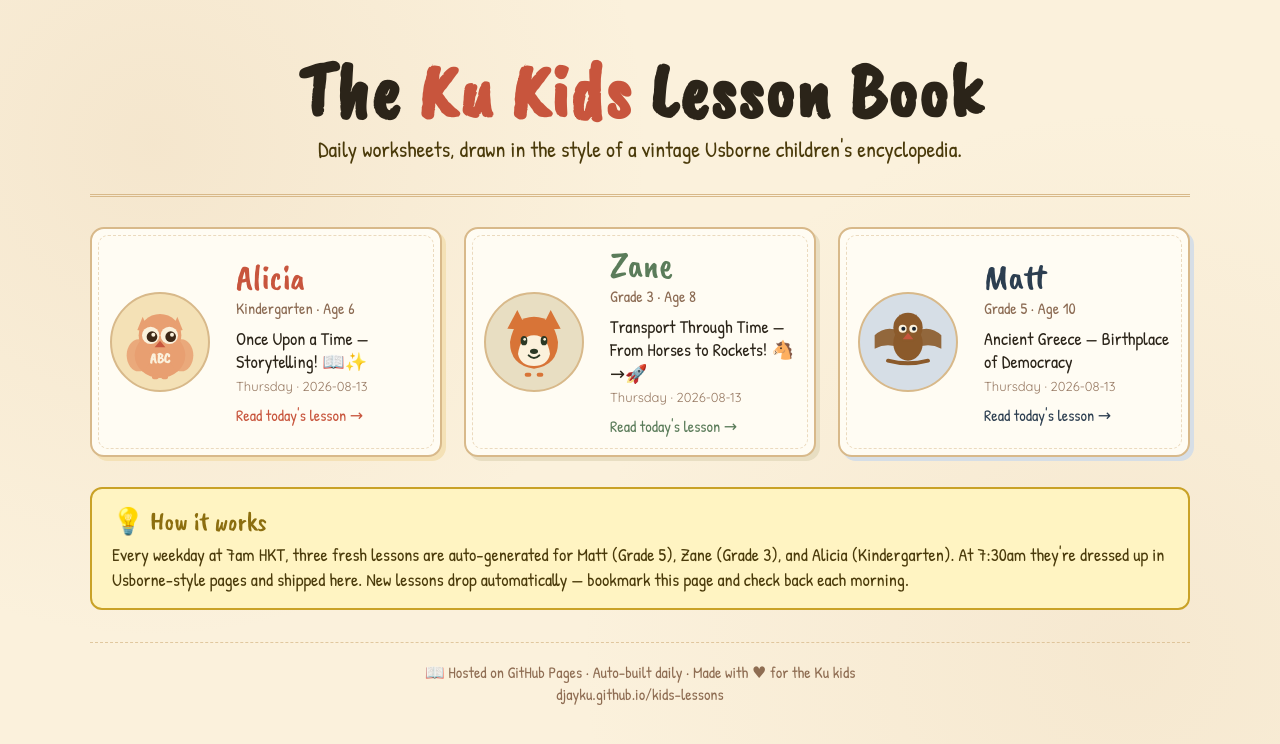
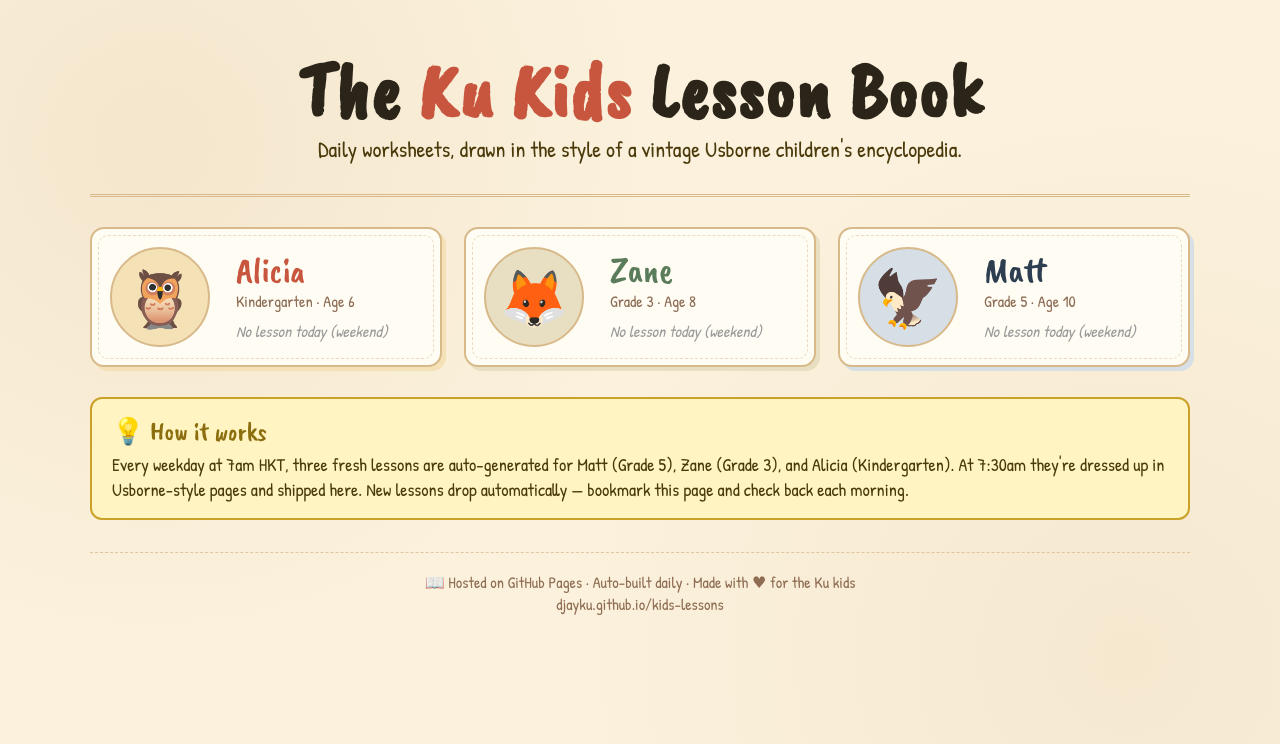
Before and after one commit to djayku/kids-lessons, a plain HTML site: page index.html in a window 1280 px wide. Drawn offline with nearby package versions, Linux system fonts and the light colour scheme.

```diff
--- a/index.html
+++ b/index.html
@@ -166,82 +166,30 @@
   </header>
 
   <div class="grid">
-<a href="alicia/2026-08-13.html" class="card" style="--p:#C8553D;--s:#F4E1B6;">
-  <div class="card-mascot" style="background:#F4E1B6;">
-<svg viewBox="0 0 120 120" xmlns="http://www.w3.org/2000/svg" aria-hidden="true">
-  <ellipse cx="60" cy="80" rx="38" ry="34" fill="#E89F71"/>
-  <ellipse cx="28" cy="80" rx="18" ry="24" fill="#E89F71" opacity="0.85"/>
-  <ellipse cx="92" cy="80" rx="18" ry="24" fill="#E89F71" opacity="0.85"/>
-  <circle cx="60" cy="50" r="32" fill="#E89F71"/>
-  <polygon points="34,22 44,46 26,42" fill="#E89F71"/>
-  <polygon points="86,22 76,46 94,42" fill="#E89F71"/>
-  <circle cx="46" cy="50" r="13" fill="#FBF1DC"/>
-  <circle cx="74" cy="50" r="13" fill="#FBF1DC"/>
-  <circle cx="48" cy="52" r="8" fill="#3D2817"/>
-  <circle cx="76" cy="52" r="8" fill="#3D2817"/>
-  <circle cx="50" cy="49" r="3" fill="#FBF1DC"/>
-  <circle cx="78" cy="49" r="3" fill="#FBF1DC"/>
-  <polygon points="60,58 52,68 68,68" fill="#C8553D"/>
-  <rect x="48" y="108" width="10" height="8" rx="3" fill="#E89F71"/>
-  <rect x="62" y="108" width="10" height="8" rx="3" fill="#E89F71"/>
-  <text x="60" y="92" text-anchor="middle" font-family="Caveat Brush, cursive" font-size="22" fill="#FBF1DC" font-weight="700">ABC</text>
-</svg></div>
+<div class="card" style="--p:#C8553D;--s:#F4E1B6;">
+  <div class="card-mascot" style="background:#F4E1B6;">🦉</div>
   <div class="card-body">
     <div class="card-name">Alicia</div>
     <div class="card-grade">Kindergarten · Age 6</div>
-    <div class="card-topic">Once Upon a Time — Storytelling! 📖✨</div>
-    <div class="card-meta">Thursday · 2026-08-13</div>
-    <div class="card-arrow">Read today's lesson →</div>
+    <div class="card-empty">No lesson today (weekend)</div>
   </div>
-</a>
-<a href="zane/2026-08-13.html" class="card" style="--p:#5B7C5A;--s:#E8DEC2;">
-  <div class="card-mascot" style="background:#E8DEC2;">
-<svg viewBox="0 0 120 120" xmlns="http://www.w3.org/2000/svg" aria-hidden="true">
-  <polygon points="20,40 35,12 50,42" fill="#D87437"/>
-  <polygon points="100,40 85,12 70,42" fill="#D87437"/>
-  <path d="M60 22 Q30 22 24 60 Q24 95 60 100 Q96 95 96 60 Q90 22 60 22 Z" fill="#D87437"/>
-  <path d="M60 50 Q40 50 36 78 Q40 96 60 96 Q80 96 84 78 Q80 50 60 50 Z" fill="#FBF1DC"/>
-  <ellipse cx="45" cy="58" rx="5" ry="7" fill="#2A3825"/>
-  <ellipse cx="75" cy="58" rx="5" ry="7" fill="#2A3825"/>
-  <circle cx="46" cy="56" r="2" fill="#FBF1DC"/>
-  <circle cx="76" cy="56" r="2" fill="#FBF1DC"/>
-  <ellipse cx="60" cy="74" rx="6" ry="4" fill="#2A3825"/>
-  <path d="M52 80 Q60 88 68 80" stroke="#2A3825" stroke-width="3" fill="none" stroke-linecap="round"/>
-  <rect x="46" y="106" width="10" height="6" rx="3" fill="#D87437"/>
-  <rect x="64" y="106" width="10" height="6" rx="3" fill="#D87437"/>
-</svg></div>
+</div>
+<div class="card" style="--p:#5B7C5A;--s:#E8DEC2;">
+  <div class="card-mascot" style="background:#E8DEC2;">🦊</div>
   <div class="card-body">
     <div class="card-name">Zane</div>
     <div class="card-grade">Grade 3 · Age 8</div>
-    <div class="card-topic">Transport Through Time — From Horses to Rockets! 🐴→🚀</div>
-    <div class="card-meta">Thursday · 2026-08-13</div>
-    <div class="card-arrow">Read today's lesson →</div>
+    <div class="card-empty">No lesson today (weekend)</div>
   </div>
-</a>
-<a href="matt/2026-08-13.html" class="card" style="--p:#2C3E50;--s:#D6DEE6;">
-  <div class="card-mascot" style="background:#D6DEE6;">
-<svg viewBox="0 0 120 120" xmlns="http://www.w3.org/2000/svg" aria-hidden="true">
-  <path d="M10 50 Q30 30 60 50 L50 70 Q30 60 10 70 Z" fill="#8B5A2B" opacity="0.9"/>
-  <path d="M110 50 Q90 30 60 50 L70 70 Q90 60 110 70 Z" fill="#8B5A2B" opacity="0.9"/>
-  <ellipse cx="60" cy="62" rx="22" ry="26" fill="#8B5A2B"/>
-  <circle cx="60" cy="38" r="22" fill="#8B5A2B"/>
-  <polygon points="48,18 54,38 42,36" fill="#8B5A2B"/>
-  <polygon points="72,18 66,38 78,36" fill="#8B5A2B"/>
-  <circle cx="52" cy="40" r="6" fill="#FBF1DC"/>
-  <circle cx="68" cy="40" r="6" fill="#FBF1DC"/>
-  <circle cx="53" cy="40" r="3" fill="#1A2530"/>
-  <circle cx="69" cy="40" r="3" fill="#1A2530"/>
-  <polygon points="60,46 52,56 68,56" fill="#C7553D"/>
-  <path d="M30 88 Q60 96 90 88" stroke="#8B5A2B" stroke-width="6" fill="none" stroke-linecap="round"/>
-</svg></div>
+</div>
+<div class="card" style="--p:#2C3E50;--s:#D6DEE6;">
+  <div class="card-mascot" style="background:#D6DEE6;">🦅</div>
   <div class="card-body">
     <div class="card-name">Matt</div>
     <div class="card-grade">Grade 5 · Age 10</div>
-    <div class="card-topic">Ancient Greece — Birthplace of Democracy</div>
-    <div class="card-meta">Thursday · 2026-08-13</div>
-    <div class="card-arrow">Read today's lesson →</div>
+    <div class="card-empty">No lesson today (weekend)</div>
   </div>
-</a></div>
+</div></div>
 
   <div class="legend">
     <div class="ttl">💡 How it works</div>
```
